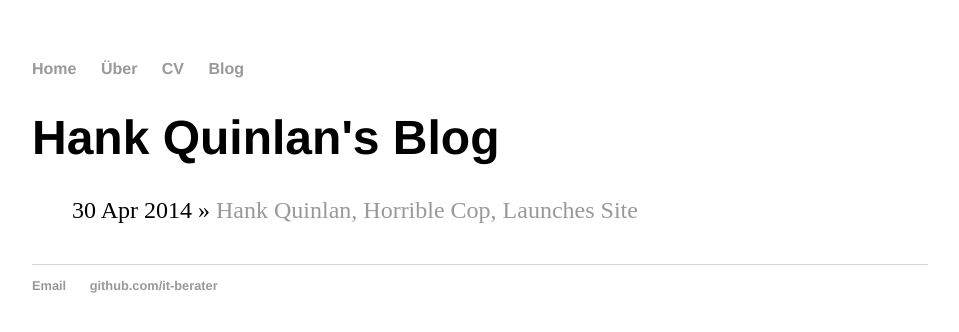
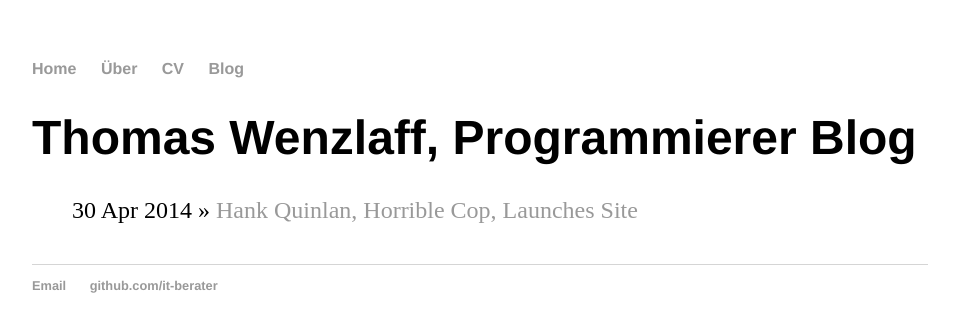
Before and after one commit to IT-Berater/IT-Berater.github.io, a Jekyll site: the page built from blog/index.html, in a window 1280 px wide. Shown: the top 332 px of the page, without its empty margins (160-1119 px from the left). Built offline with Jekyll 4.4.1, drawn with Linux system fonts in a browser that asks for light colours.

Commit message:
Update index.html

```diff
--- a/blog/index.html
+++ b/blog/index.html
@@ -1,6 +1,6 @@
 ---
 layout: default
-title: Hank Quinlan's Blog
+title: Thomas Wenzlaff, Programmierer Blog
 ---
 	<h1>{{ page.title }}</h1>
 	<ul class="posts">
```
